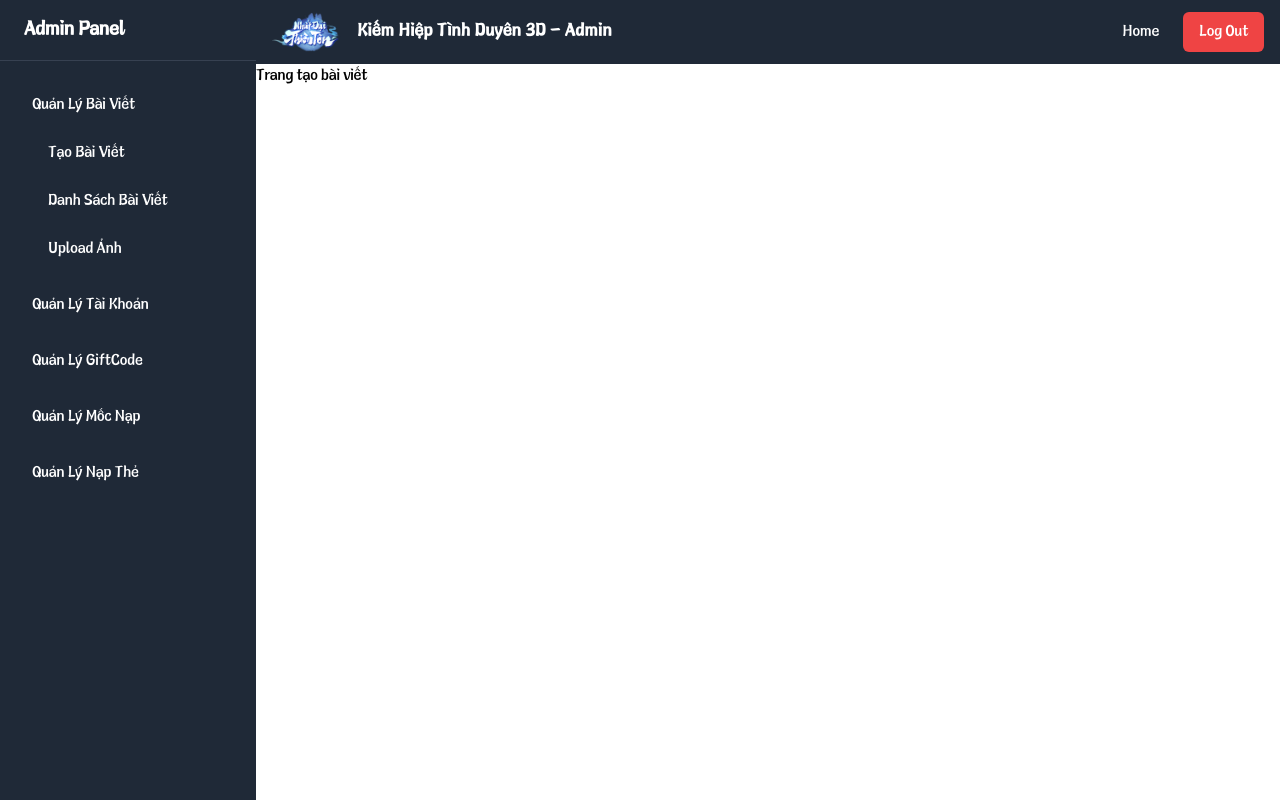
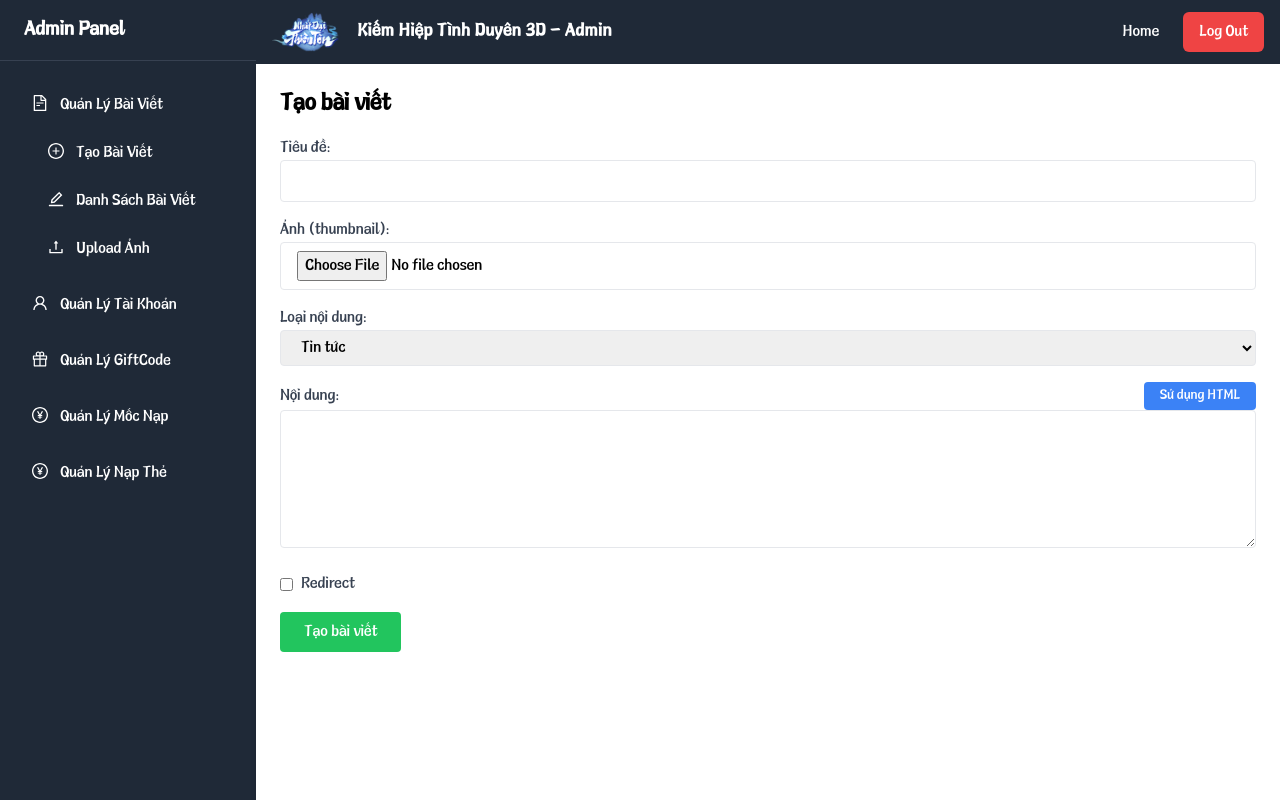
Before and after one commit to socktow/kiemhieptinhduyen-3D, a React (Create React App) app: page /admin/posts/create in a window 1280 px wide. Both pictures are taken after a click on the button "Quản Lý Bài Viết". Built offline with nearby package versions, Linux system fonts and the light colour scheme.

Commit message:
something

```diff
--- a/package.json
+++ b/package.json
@@ -4,7 +4,7 @@
   "private": true,
   "dependencies": {
     "@ant-design/charts": "^2.1.1",
-    "@ant-design/icons": "^5.3.7",
+    "@ant-design/icons": "^5.5.2",
     "@ant-design/pro-components": "^2.7.1",
     "@ant-design/pro-form": "^2.25.1",
     "@babel/plugin-proposal-private-property-in-object": "^7.14.5",
--- a/src/Layouts/AdminLayout/BaiViet/PostCreate.jsx
+++ b/src/Layouts/AdminLayout/BaiViet/PostCreate.jsx
@@ -1,11 +1,176 @@
-import React from 'react'
+import React, { useState } from "react";
+import ReactQuill from "react-quill";
+import "react-quill/dist/quill.snow.css";
+import api from "../_Api/api";
+import { notification } from "antd";
 
 const PostCreate = () => {
+  const [formData, setFormData] = useState({
+    title: "",
+    thumbnail: "",
+    contentType: "tin-tuc",
+    content: "",
+    redirect: false,
+    redirectLink: "",
+  });
+  const [image, setImage] = useState(null);
+  const [editorContent, setEditorContent] = useState("");
+  const [useHtml, setUseHtml] = useState(false); // Switch mode
+
+  const handleInputChange = (e) => {
+    const { name, value, type, checked } = e.target;
+    setFormData({
+      ...formData,
+      [name]: type === "checkbox" ? checked : value,
+    });
+  };
+
+  const handleImageUpload = async () => {
+    if (!image) {
+      notification.error({ message: "Vui lòng chọn ảnh để upload!" });
+      return null;
+    }
+    try {
+      const response = await api.uploadImage(image);
+      if (response.success) {
+        return response.image_url;
+      } else {
+        throw new Error(response.message || "Lỗi upload ảnh");
+      }
+    } catch (error) {
+      notification.error({ message: error.message });
+      return null;
+    }
+  };
+
+  const handleSubmit = async (e) => {
+    e.preventDefault();
+    try {
+      const uploadedImageUrl = await handleImageUpload();
+      if (!uploadedImageUrl) return;
+
+      const articleData = {
+        ...formData,
+        thumbnail: uploadedImageUrl,
+        content: useHtml ? editorContent : formData.content,
+      };
+
+      await api.createArticle(articleData);
+      notification.success({ message: "Tạo bài viết thành công!" });
+    } catch (error) {
+      notification.error({ message: "Lỗi khi tạo bài viết!" });
+    }
+  };
+
   return (
-    <div>
-      Trang tạo bài viết
+    <div className="mx-auto p-6 bg-white shadow-md rounded min-h-svh">
+      <h2 className="text-2xl font-bold mb-4">Tạo bài viết</h2>
+      <form onSubmit={handleSubmit} className="space-y-4">
+        <div>
+          <label className="block text-gray-700 font-medium">Tiêu đề:</label>
+          <input
+            type="text"
+            name="title"
+            value={formData.title}
+            onChange={handleInputChange}
+            className="w-full px-4 py-2 border rounded focus:outline-none focus:ring focus:border-blue-300"
+            required
+          />
+        </div>
+        <div>
+          <label className="block text-gray-700 font-medium">Ảnh (thumbnail):</label>
+          <input
+            type="file"
+            accept="image/*"
+            onChange={(e) => setImage(e.target.files[0])}
+            className="w-full px-4 py-2 border rounded focus:outline-none"
+            required
+          />
+        </div>
+        <div>
+          <label className="block text-gray-700 font-medium">Loại nội dung:</label>
+          <select
+            name="contentType"
+            value={formData.contentType}
+            onChange={handleInputChange}
+            className="w-full px-4 py-2 border rounded focus:outline-none"
+          >
+            <option value="tin-tuc">Tin tức</option>
+            <option value="su-kien">Sự kiện</option>
+            <option value="tinh-nang">Tính năng</option>
+            <option value="huong-dan">Hướng dẫn</option>
+          </select>
+        </div>
+        <div>
+          <div className="flex items-center justify-between">
+            <label className="block text-gray-700 font-medium">Nội dung:</label>
+            <button
+              type="button"
+              onClick={() => setUseHtml(!useHtml)}
+              className="px-4 py-1 text-sm bg-blue-500 text-white rounded focus:outline-none"
+            >
+              {useHtml ? "Sử dụng Text" : "Sử dụng HTML"}
+            </button>
+          </div>
+          {useHtml ? (
+            <ReactQuill
+              theme="snow"
+              value={editorContent}
+              onChange={setEditorContent}
+              className="mt-2"
+              modules={{
+                toolbar: [
+                  [{ header: [1, 2, 3, false] }],
+                  ["bold", "italic", "underline", "strike"],
+                  [{ list: "ordered" }, { list: "bullet" }],
+                  ["link", "image"],
+                  ["clean"],
+                ],
+              }}
+            />
+          ) : (
+            <textarea
+              name="content"
+              value={formData.content}
+              onChange={handleInputChange}
+              className="w-full px-4 py-2 border rounded focus:outline-none"
+              rows="5"
+              required
+            />
+          )}
+        </div>
+        <div>
+          <label className="flex items-center space-x-2">
+            <input
+              type="checkbox"
+              name="redirect"
+              checked={formData.redirect}
+              onChange={handleInputChange}
+            />
+            <span className="text-gray-700 font-medium">Redirect</span>
+          </label>
+        </div>
+        {formData.redirect && (
+          <div>
+            <label className="block text-gray-700 font-medium">Redirect Link:</label>
+            <input
+              type="url"
+              name="redirectLink"
+              value={formData.redirectLink}
+              onChange={handleInputChange}
+              className="w-full px-4 py-2 border rounded focus:outline-none"
+            />
+          </div>
+        )}
+        <button
+          type="submit"
+          className="px-6 py-2 bg-green-500 text-white rounded hover:bg-green-600 focus:outline-none"
+        >
+          Tạo bài viết
+        </button>
+      </form>
     </div>
-  )
-}
+  );
+};
 
-export default PostCreate
+export default PostCreate;
--- a/src/Layouts/AdminLayout/BaiViet/PostList.jsx
+++ b/src/Layouts/AdminLayout/BaiViet/PostList.jsx
@@ -1,11 +1,89 @@
-import React from 'react'
+import React, { useState, useEffect } from "react";
+import api from "../_Api/api";
+import { notification, Table, Tag } from "antd";
 
 const PostList = () => {
+  const [articles, setArticles] = useState([]);
+  const [loading, setLoading] = useState(true);
+
+  // Fetch articles from the backend
+  useEffect(() => {
+    const fetchArticles = async () => {
+      try {
+        const data = await api.getArticles();
+        setArticles(data);
+      } catch (error) {
+        notification.error({ message: "Failed to fetch articles!" });
+      } finally {
+        setLoading(false);
+      }
+    };
+    fetchArticles();
+  }, []);
+
+  // Table columns definition
+  const columns = [
+    {
+      title: "Title",
+      dataIndex: "title",
+      key: "title",
+      render: (text) => <strong>{text}</strong>,
+    },
+    {
+      title: "Thumbnail",
+      dataIndex: "thumbnail",
+      key: "thumbnail",
+      render: (url) => <img src={url} alt="Thumbnail" style={{ width: "80px" }} />,
+    },
+    {
+      title: "Content Type",
+      dataIndex: "contentType",
+      key: "contentType",
+      render: (type) => (
+        <Tag color={type === "su-kien" ? "blue" : "green"}>{type.toUpperCase()}</Tag>
+      ),
+      sorter: (a, b) => a.contentType.localeCompare(b.contentType),
+    },
+    {
+      title: "Redirect",
+      dataIndex: "redirect",
+      key: "redirect",
+      render: (redirect) => (redirect ? "Yes" : "No"),
+      sorter: (a, b) => Number(a.redirect) - Number(b.redirect),
+    },
+    {
+      title: "Redirect Link",
+      dataIndex: "redirectLink",
+      key: "redirectLink",
+      render: (link) =>
+        link ? (
+          <a href={link} target="_blank" rel="noopener noreferrer">
+            Visit
+          </a>
+        ) : (
+          "-"
+        ),
+    },
+    {
+      title: "Published Date",
+      dataIndex: "publishDate",
+      key: "publishDate",
+      render: (date) => new Date(date).toLocaleString(),
+    },
+  ];
+
   return (
-    <div>
-      Trang Danh Sách Bài Viết
+    <div className="container mx-auto p-4 min-h-svh">
+      <h2 className="text-2xl font-bold mb-4">Danh Sách Bài Viết</h2>
+      <Table
+        dataSource={articles}
+        columns={columns}
+        rowKey={(record) => record._id}
+        loading={loading}
+        pagination={{ pageSize: 7 }}
+      />
     </div>
-  )
-}
+  );
+};
 
-export default PostList
+export default PostList;
--- a/src/Layouts/AdminLayout/BaiViet/Upload.jsx
+++ b/src/Layouts/AdminLayout/BaiViet/Upload.jsx
@@ -35,7 +35,7 @@ const Upload = () => {
     };
 
     return (
-      <div className="max-w-lg mx-auto mt-10 p-6 bg-white rounded-lg shadow-md">
+      <div className="min-h-svh mx-auto mt-10 p-6 bg-white rounded-lg shadow-md">
         <h2 className="text-xl font-semibold text-center mb-6">Upload Image</h2>
 
         {error && <p className="text-red-500 text-center mb-4">{error}</p>}
--- a/src/Layouts/AdminLayout/Index.jsx
+++ b/src/Layouts/AdminLayout/Index.jsx
@@ -2,7 +2,6 @@ import React from "react";
 import Navbar from "./Navbar";
 import Slidebar from "./Slidebar";
 import { Outlet } from "react-router-dom";
-
 const AdminLayout = () => {
   return (
     <div className="flex h-screen bg-white">
--- a/src/Layouts/AdminLayout/Slidebar/index.jsx
+++ b/src/Layouts/AdminLayout/Slidebar/index.jsx
@@ -1,5 +1,6 @@
 import React, { useState } from "react";
 import { Link } from "react-router-dom";
+import { FileTextOutlined, UserOutlined, GiftOutlined, PayCircleOutlined, EditOutlined, UploadOutlined, PlusCircleOutlined, HistoryOutlined } from "@ant-design/icons"; // Import các icon cần thiết
 
 const Slidebar = () => {
   const [expandedMenu, setExpandedMenu] = useState("");
@@ -12,44 +13,49 @@ const Slidebar = () => {
     {
       title: "Quản Lý Bài Viết",
       path: "/admin/posts",
+      icon: <FileTextOutlined />, // Icon cho mục "Quản Lý Bài Viết"
       subMenu: [
-        { title: "Tạo Bài Viết", path: "/admin/posts/create" },
-        { title: "Danh Sách Bài Viết", path: "/admin/posts/list" },
-        { title: "Upload Ảnh", path: "/admin/posts/upload" },
+        { title: "Tạo Bài Viết", path: "/admin/posts/create", icon: <PlusCircleOutlined /> },
+        { title: "Danh Sách Bài Viết", path: "/admin/posts/list", icon: <EditOutlined /> },
+        { title: "Upload Ảnh", path: "/admin/posts/upload", icon: <UploadOutlined /> },
       ],
     },
     {
       title: "Quản Lý Tài Khoản",
       path: "/admin/users",
+      icon: <UserOutlined />, // Icon cho mục "Quản Lý Tài Khoản"
       subMenu: [
-        { title: "Thêm Tài Khoản", path: "/admin/users/create" },
-        { title: "Chỉnh Sửa Tài Khoản", path: "/admin/users/edit" },
-        { title: "Cộng Xu Tài Khoản", path: "/admin/users/add-credits" },
+        { title: "Thêm Tài Khoản", path: "/admin/users/create", icon: <PlusCircleOutlined /> },
+        { title: "Chỉnh Sửa Tài Khoản", path: "/admin/users/edit", icon: <EditOutlined /> },
+        { title: "Cộng Xu Tài Khoản", path: "/admin/users/add-credits", icon: <GiftOutlined /> },
       ],
     },
     {
       title: "Quản Lý GiftCode",
       path: "/admin/giftcode",
+      icon: <GiftOutlined />, // Icon cho mục "Quản Lý GiftCode"
       subMenu: [
-        { title: "Danh Sách GiftCode", path: "/admin/giftcode/list" },
-        { title: "Tạo GiftCode", path: "/admin/giftcode/create" },
-        { title: "Lịch sử Nhập GiftCode", path: "/admin/giftcode/history" },
+        { title: "Danh Sách GiftCode", path: "/admin/giftcode/list", icon: <HistoryOutlined /> },
+        { title: "Tạo GiftCode", path: "/admin/giftcode/create", icon: <PlusCircleOutlined /> },
+        { title: "Lịch sử Nhập GiftCode", path: "/admin/giftcode/history", icon: <HistoryOutlined /> },
       ],
     },
     {
       title: "Quản Lý Mốc Nạp",
       path: "/admin/recharge-goals",
+      icon: <PayCircleOutlined />, // Icon cho mục "Quản Lý Mốc Nạp"
       subMenu: [
-        { title: "Tạo Mốc Nạp", path: "/admin/recharge-goals/create" },
-        { title: "Lịch Sử Nhận Mốc Nạp", path: "/admin/recharge-goals/history" },
+        { title: "Tạo Mốc Nạp", path: "/admin/recharge-goals/create", icon: <PlusCircleOutlined /> },
+        { title: "Lịch Sử Nhận Mốc Nạp", path: "/admin/recharge-goals/history", icon: <HistoryOutlined /> },
       ],
     },
     {
       title: "Quản Lý Nạp Thẻ",
       path: "/admin/recharges",
+      icon: <PayCircleOutlined />, // Icon cho mục "Quản Lý Nạp Thẻ"
       subMenu: [
-        { title: "Chỉnh Rate Nạp Thẻ", path: "/admin/recharges/rate" },
-        { title: "Lịch Sử Nạp Thẻ", path: "/admin/recharges/history" },
+        { title: "Chỉnh Rate Nạp Thẻ", path: "/admin/recharges/rate", icon: <EditOutlined /> },
+        { title: "Lịch Sử Nạp Thẻ", path: "/admin/recharges/history", icon: <HistoryOutlined /> },
       ],
     },
   ];
@@ -64,8 +70,9 @@ const Slidebar = () => {
           <div key={index} className="space-y-2">
             <button
               onClick={() => toggleMenu(menu.title)}
-              className="block w-full text-left py-2 px-4 rounded hover:bg-gray-700"
+              className="flex items-center w-full text-left py-2 px-4 rounded hover:bg-gray-700"
             >
+              {menu.icon && <span className="mr-3">{menu.icon}</span>}
               {menu.title}
             </button>
             {expandedMenu === menu.title && (
@@ -74,8 +81,9 @@ const Slidebar = () => {
                   <Link
                     key={subIndex}
                     to={sub.path}
-                    className="block py-2 px-4 rounded hover:bg-gray-600"
+                    className="flex items-center block py-2 px-4 rounded hover:bg-gray-600"
                   >
+                    {sub.icon && <span className="mr-3">{sub.icon}</span>}
                     {sub.title}
                   </Link>
                 ))}
```
Also changed, not shown: src/Layouts/AdminLayout/_Api/api.js (+23 -15 lines), 1 other file (tests, documents, lock files or other folders).
